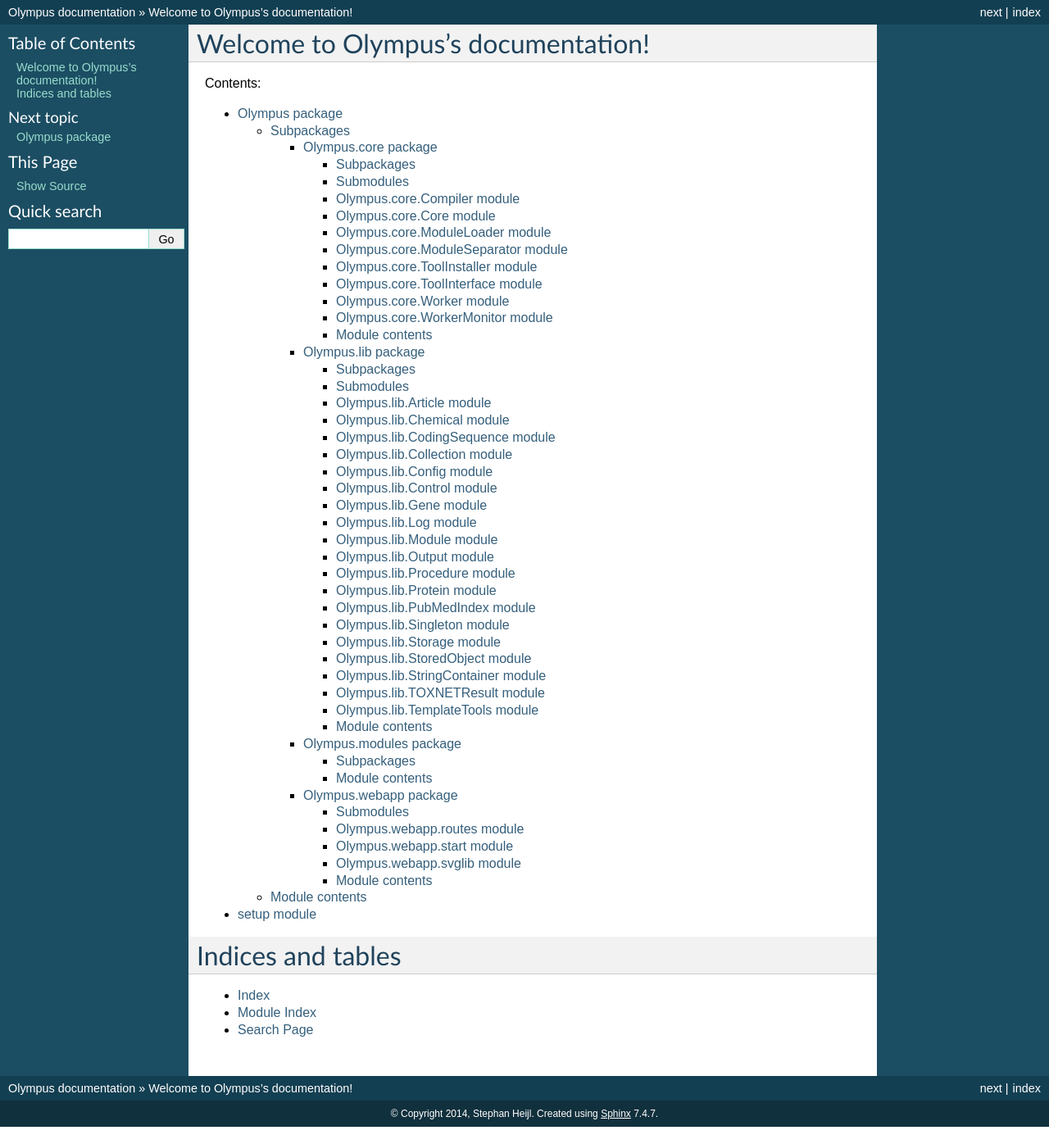
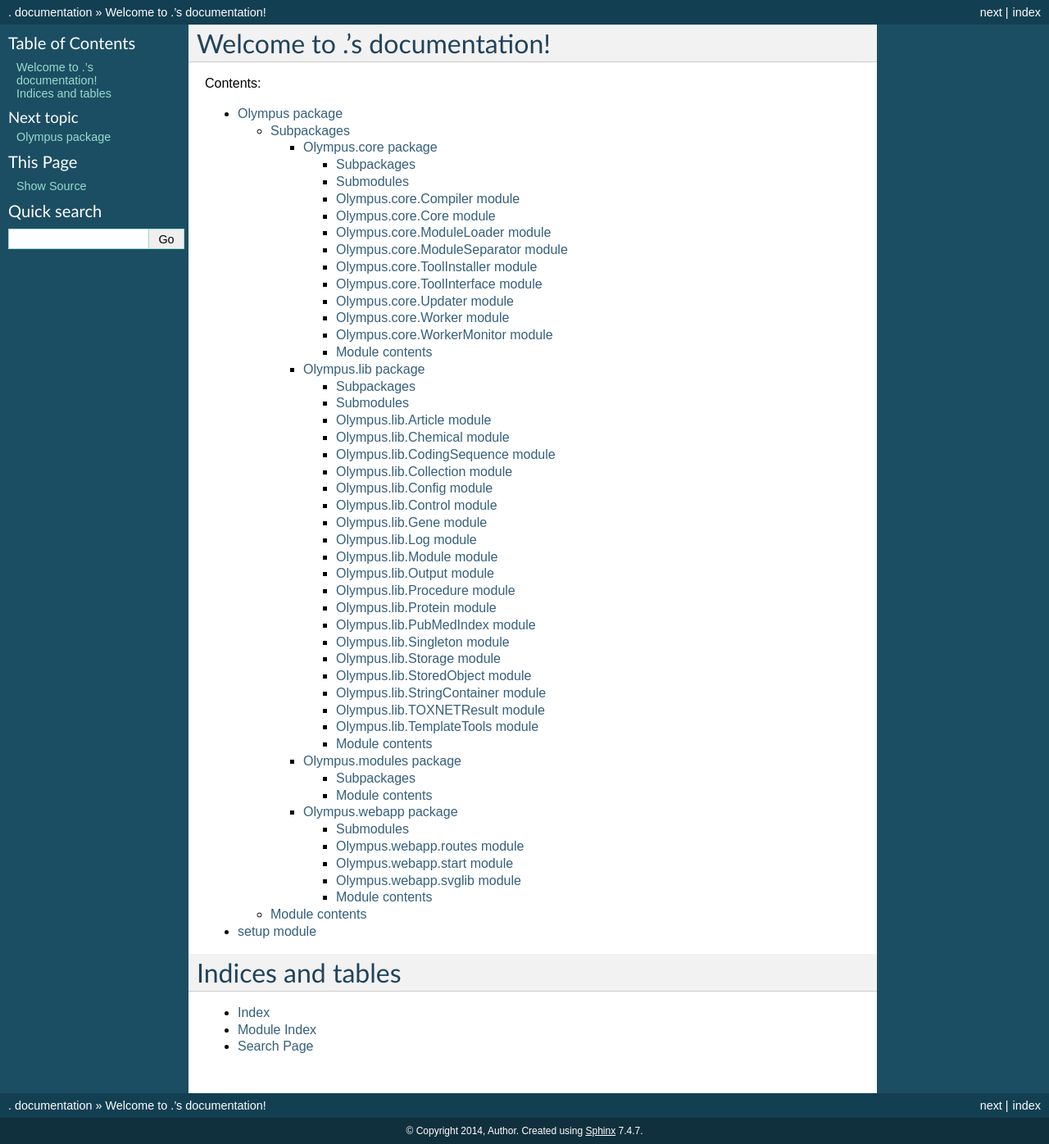
Before and after one commit to HAN-Olympus/Olympus, a Sphinx documentation site: the page built from docs/index.rst, in a window 1280 px wide. Shown: the whole page at 82% size. Built offline with Sphinx 7.4.7, drawn with Linux system fonts in a browser that asks for light colours; before the commit the page ends 1375 px from its top, so only the background shows below that.

Commit message:
Docs tweaks, updater updates, IRC details attached.

```diff
--- a/docs/conf.py
+++ b/docs/conf.py
@@ -1,7 +1,7 @@
 # -*- coding: utf-8 -*-
 #
-# Olympus documentation build configuration file, created by
-# sphinx-quickstart on Thu Jul 31 21:36:22 2014.
+# . documentation build configuration file, created by
+# sphinx-quickstart on Sat Aug  9 20:40:13 2014.
 #
 # This file is execfile()d with the current directory set to its
 # containing dir.
@@ -46,8 +46,8 @@
 master_doc = 'index'
 
 # General information about the project.
-project = u'Olympus'
-copyright = u'2014, Stephan Heijl'
+project = u'.'
+copyright = u'2014, Author'
 
 # The version info for the project you're documenting, acts as replacement for
 # |version| and |release|, also used in various other places throughout the
@@ -179,7 +179,7 @@
 #html_file_suffix = None
 
 # Output file base name for HTML help builder.
-htmlhelp_basename = 'Olympusdoc'
+htmlhelp_basename = 'sphinxdoc'
 
 
 # -- Options for LaTeX output ---------------------------------------------
@@ -199,8 +199,8 @@
 # (source start file, target name, title,
 #  author, documentclass [howto, manual, or own class]).
 latex_documents = [
-  ('index', 'Olympus.tex', u'Olympus Documentation',
-   u'Stephan Heijl', 'manual'),
+  ('index', 'sphinx.tex', u'. Documentation',
+   u'Author', 'manual'),
 ]
 
 # The name of an image file (relative to this directory) to place at the top of
@@ -229,8 +229,8 @@
 # One entry per manual page. List of tuples
 # (source start file, name, description, authors, manual section).
 man_pages = [
-    ('index', 'olympus', u'Olympus Documentation',
-     [u'Stephan Heijl'], 1)
+    ('index', 'sphinx', u'. Documentation',
+     [u'Author'], 1)
 ]
 
 # If true, show URL addresses after external links.
@@ -243,8 +243,8 @@
 # (source start file, target name, title, author,
 #  dir menu entry, description, category)
 texinfo_documents = [
-  ('index', 'Olympus', u'Olympus Documentation',
-   u'Stephan Heijl', 'Olympus', 'One line description of project.',
+  ('index', 'sphinx', u'. Documentation',
+   u'Author', 'sphinx', 'One line description of project.',
    'Miscellaneous'),
 ]
 
@@ -264,13 +264,13 @@
 # -- Options for Epub output ----------------------------------------------
 
 # Bibliographic Dublin Core info.
-epub_title = u'Olympus'
-epub_author = u'Stephan Heijl'
-epub_publisher = u'Stephan Heijl'
-epub_copyright = u'2014, Stephan Heijl'
+epub_title = u'.'
+epub_author = u'Author'
+epub_publisher = u'Author'
+epub_copyright = u'2014, Author'
 
 # The basename for the epub file. It defaults to the project name.
-#epub_basename = u'Olympus'
+#epub_basename = u'.'
 
 # The HTML theme for the epub output. Since the default themes are not optimized
 # for small screen space, using the same theme for HTML and epub output is
@@ -329,3 +329,4 @@
 
 # If false, no index is generated.
 #epub_use_index = True
+sys.path.append('..')
--- a/docs/index.rst
+++ b/docs/index.rst
@@ -1,10 +1,10 @@
-.. Olympus documentation master file, created by
-   sphinx-quickstart on Thu Jul 31 21:36:22 2014.
+.. . documentation master file, created by
+   sphinx-quickstart on Sat Aug  9 20:40:13 2014.
    You can adapt this file completely to your liking, but it should at least
    contain the root `toctree` directive.
 
-Welcome to Olympus's documentation!
-===================================
+Welcome to .'s documentation!
+=============================
 
 Contents:
 
```
Also changed, not shown: docs/Olympus.core.rst (+8 -0 lines), docs/Olympus.lib.Controls.rst (deleted, +0 -38 lines), docs/modules.rst (deleted, +0 -8 lines), .travis.yml, 5 other files.
